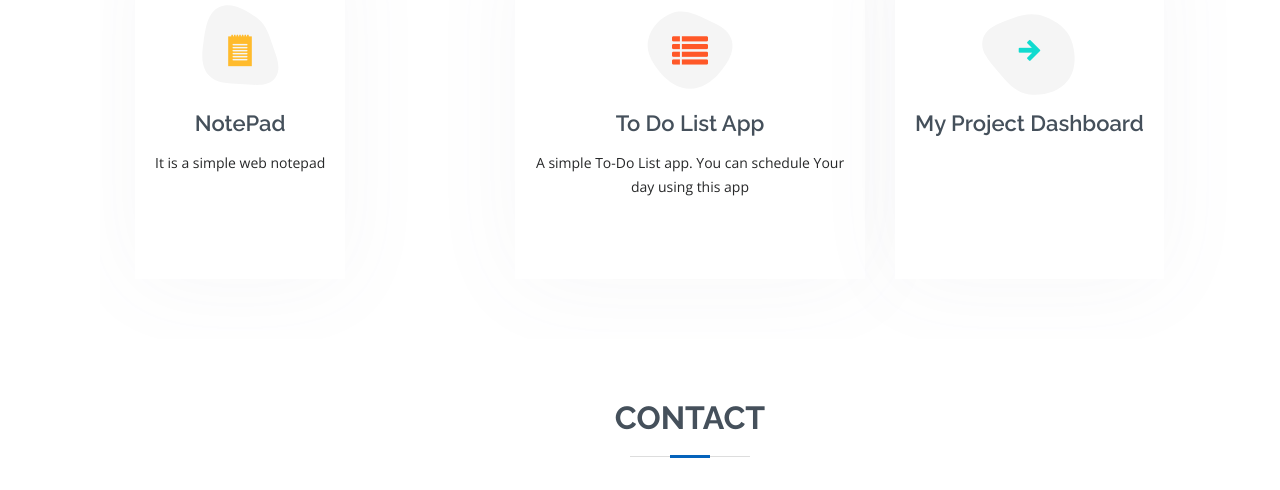
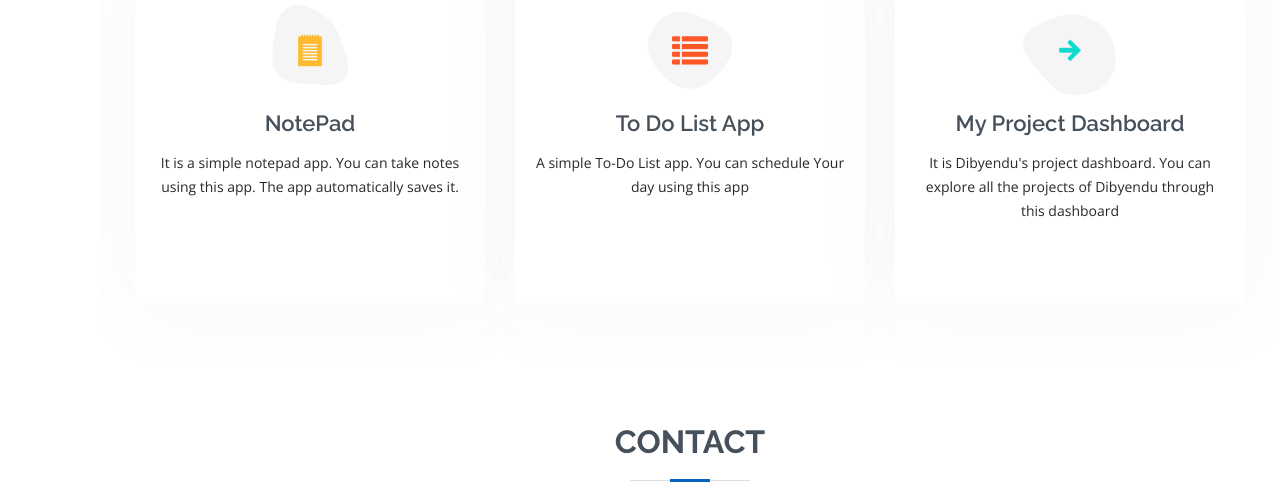
Before and after one commit to DibyenduCode/onlinecv, a plain HTML site: page index.html in a window 1280 px wide. Shown: the part 2877-3367 px from the top of the page. Drawn offline with nearby package versions, Linux system fonts and the light colour scheme.

Commit message:
Update index.html

```diff
--- a/index.html
+++ b/index.html
@@ -281,7 +281,7 @@
                 <h4>
                   <a href="https://notepad.dibyendu.in">NotePad</a>
                 </h4>
-                <p>It is a simple web notepad </p>
+                <p>It is a simple notepad app. You can take notes using this app. The app automatically saves it. </p>
               </div>
             </div>
             <div class="col-lg-4 col-md-6 d-flex align-items-stretch mt-4" data-aos="zoom-in" data-aos-delay="200">
@@ -309,7 +309,7 @@
                 <h4>
                   <a href="https://dashboard.dibyendu.in">My Project Dashboard</a>
                 </h4>
-                <p></p>
+                <p>It is Dibyendu's project dashboard. You can explore all the projects of Dibyendu through this dashboard</p>
               </div>
             </div>
           </div>
```
